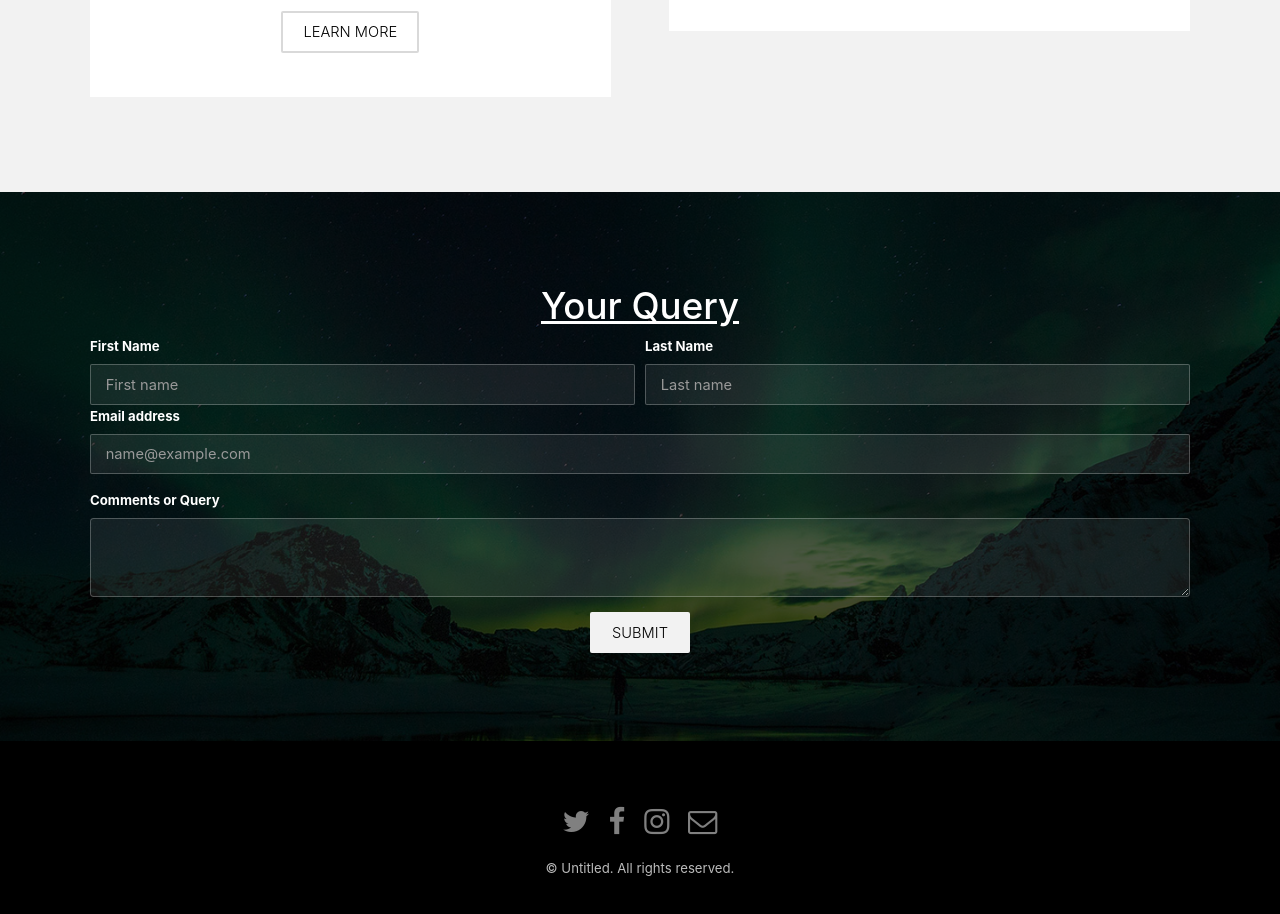
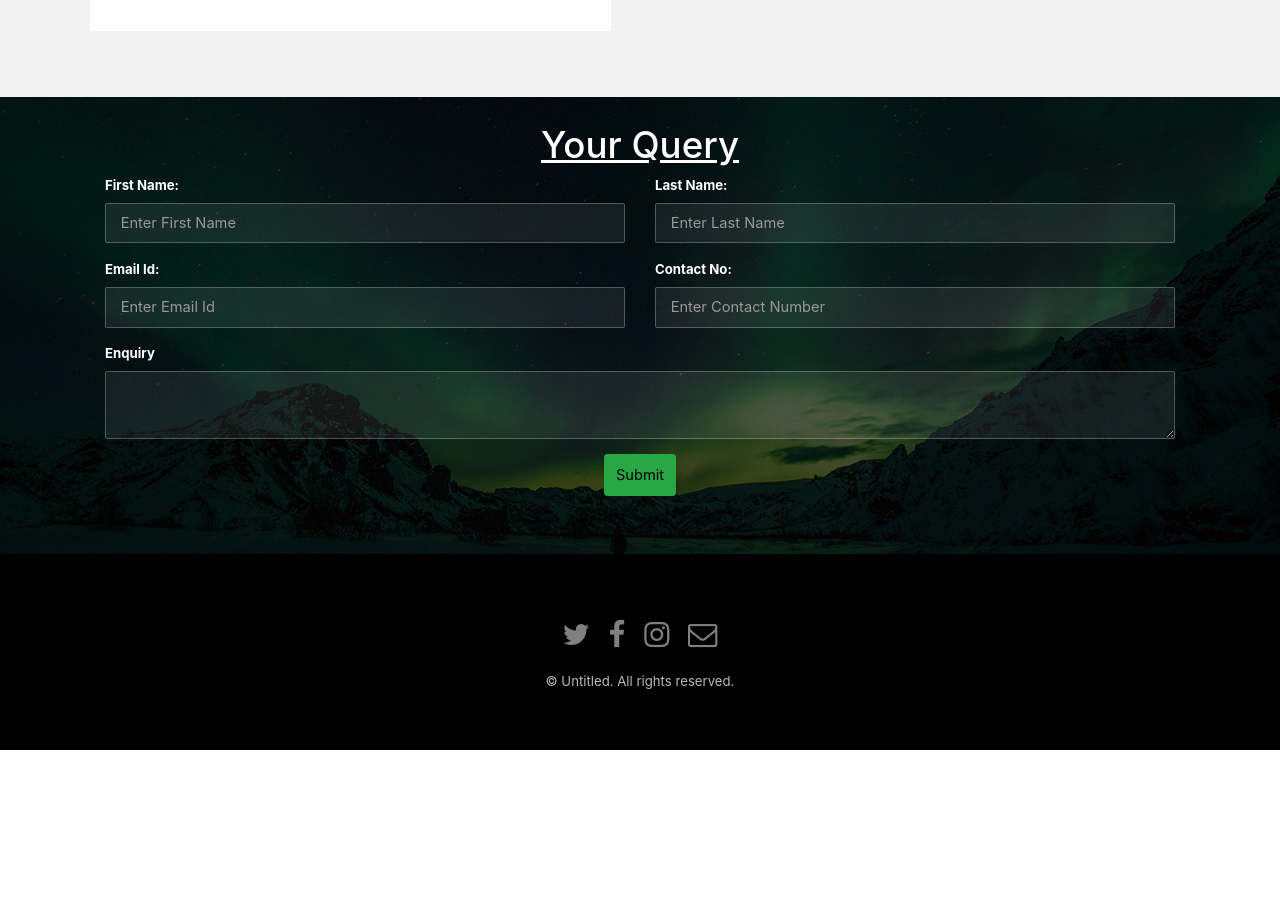
Before and after one commit to raavanSita/MY-page, a plain HTML site: page index.html in a window 1280 px wide. Shown: the part 1266-2180 px from the top of the page. After the commit the page ends 2016 px from the top, so only its background shows below. Drawn offline with nearby package versions, Linux system fonts and the light colour scheme.

Commit message:
nav needs blur, submit ok,

```diff
--- a/assets/css/main.css
+++ b/assets/css/main.css
@@ -2670,7 +2670,7 @@
 /* Wrapper */
 
 	.wrapper {
-		padding: 6rem 0 4rem 0 ;
+		padding: 1.5rem 0 2rem 0 ;
 		position: relative;
 		margin: 0;
 	}
--- a/index.html
+++ b/index.html
@@ -135,34 +135,59 @@
 		<section id="two" class="wrapper style3">
 			<div class="inner">
 				<h1 class="align-center mt-1" style="text-decoration: underline;">Your Query</h1>
-				<form id="submit-form"  action="">
-					<div class="form-row">
-					  <div class="col">
-						<label>First Name</label>
-						<input id="name" type="text" class="form-control" placeholder="First name">
-					  </div>
-					  <div class="col">
-						<label>Last Name</label>
-						<input id="name" type="text" class="form-control" placeholder="Last name">
-					  </div>
+
+				<div class="container-fluid">
+
+					<form id="submit-form" action="">
+					<div class="row">
+						<div class="form-group col-6">
+							<label for="fname">First Name:</label>
+							<input type="text" class="form-control"
+								id="fname" placeholder="Enter First Name"
+								name="fname">
+						</div>
+
+						<div class="form-group col-6">
+							<label for="lname">Last Name:</label>
+							<input type="text" class="form-control" id="lname"
+								placeholder="Enter Last Name" name="lname">
+						</div>
+					<div class="row">
 					</div>
 
-				<div class="form-group">
-				  <label for="exampleFormControlInput1">Email address</label>
-				  <input type="email" name="email" class="form-control" id="exampleFormControlInput1" placeholder="name@example.com">
+						<div class="form-group col-6">
+							<label for="email">Email Id:</label>
+							<input type="email" class="form-control" id="email"
+								placeholder="Enter Email Id" name="email">
+						</div>
+
+						<div class="form-group col-6">
+							<label for="contact">Contact No:</label>
+							<input type="text" class="form-control" id="contact"
+								placeholder="Enter Contact Number" name="contact">
+						</div>
+
+   						<div class="form-group col-12">
+							<label >Enquiry</label>
+								<textarea name="comments" maxlength="500"></textarea>
+
+						  </div>
+						</div>
+
+
+					<div class="align-center">
+
+						<button type="submit" class="btn bg-success ">
+							Submit
+						</button>
+					</div>
+					</form>
 				</div>
 
-				<div class="form-group">
-				  <label for="exampleFormControlTextarea1">Comments or Query</label>
-				  <textarea name="message" class="form-control" id="exampleFormControlTextarea1" rows="3"></textarea>
-				</div>
-				<div class="align-center">
-					<input type="submit" value="submit">
 
-				</div>
-			  </form>
 			</div>
 		</section>
+
 
 
 
@@ -196,7 +221,7 @@
 				$("#submit-form").submit((e)=>{
 					e.preventDefault()
 					$.ajax({
-						url:"https://script.google.com/macros/s/AKfycbxaU12_zLyD4SaGhlvgatZXmk8lbj7H6EEouwMn7xE3MCYO53kQ/exec",
+						url:"https://script.google.com/macros/s/AKfycbwkCfT8adB9avUnp6aZAou-T4OIpyhHDBqbl43RQA/exec",
 						data:$("#submit-form").serialize(),
 						method:"post",
 						success:function (response){
--- /dev/null
+++ b/test/n.css
@@ -0,0 +1,40 @@
+body{
+    background-color: #25274d;
+}
+.contact{
+    padding: 4%;
+    height: 400px;
+}
+.col-md-3{
+    background: #ff9b00;
+    padding: 4%;
+    border-top-left-radius: 0.5rem;
+    border-bottom-left-radius: 0.5rem;
+}
+.contact-info{
+    margin-top:10%;
+}
+.contact-info img{
+    margin-bottom: 15%;
+}
+.contact-info h2{
+    margin-bottom: 10%;
+}
+.col-md-9{
+    background: #fff;
+    padding: 3%;
+    border-top-right-radius: 0.5rem;
+    border-bottom-right-radius: 0.5rem;
+}
+.contact-form label{
+    font-weight:600;
+}
+.contact-form button{
+    background: #25274d;
+    color: #fff;
+    font-weight: 600;
+    width: 25%;
+}
+.contact-form button:focus{
+    box-shadow:none;
+}
```
Also changed, not shown: test/n.html (+99 -57 lines).
